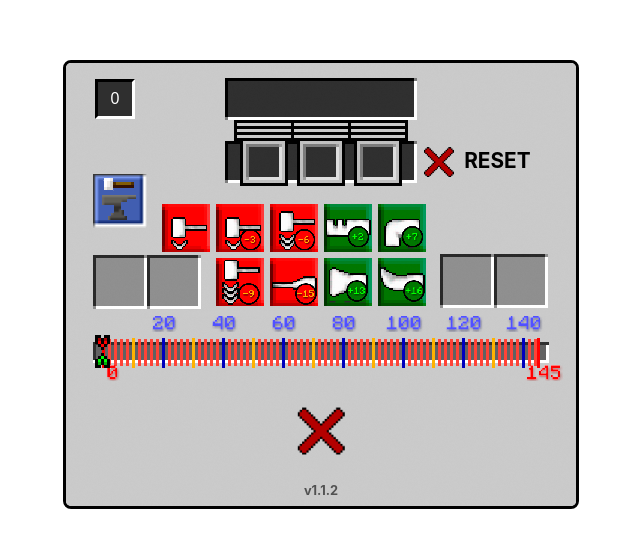
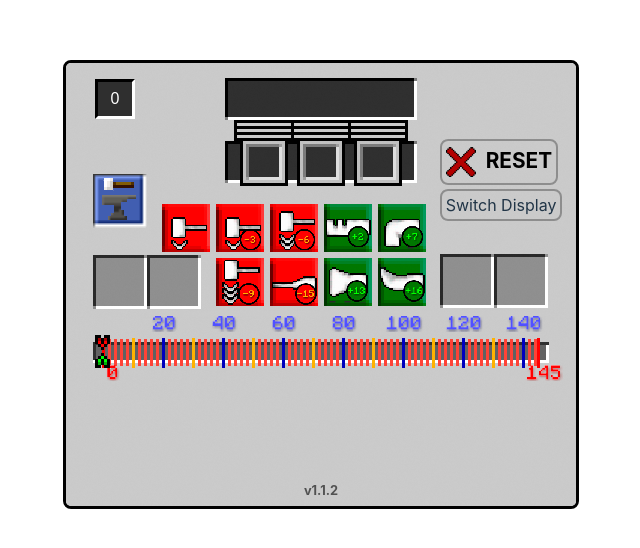
Before and after one commit to kaliptoDev/TFCAnvil, a React (Vite) app: page / in a window 1280 px wide. Shown: the part 116-664 px from the top of the page, without its empty margins (319-959 px from the left). Built offline with nearby package versions, Linux system fonts and the light colour scheme.

Commit message:
Added A switch for Number / Independent cases

```diff
--- a/src/components/Anvil/Anvil.css
+++ b/src/components/Anvil/Anvil.css
@@ -37,13 +37,18 @@
 
 .reset__container {
   position: absolute;
-  top: 87px;
-  left: 70%;
+  top: 79px;
+  left: 73%;
   z-index: 10;
   display: flex;
   flex-direction: row;
   justify-content: center;
   align-items: center;
+  padding: 6px 4px;
+  box-sizing: border-box;
+  border: rgba(0, 0, 0, 0.3) 2px solid;
+  border-radius: 8px;
+  transition: all 0.1s ease-in-out;
 }
 
 .reset__span {
@@ -54,14 +59,32 @@
   transition: all 0.15s ease-in-out;
 }
 
-.reset__container:hover > .reset__span {
+.reset__container:hover {
   cursor: pointer;
-  transform: scale(1.05);
+  transform: scale(1.025);
+  background-color: rgba(0, 0, 0, 0.1);
 }
 
-.reset__container:hover > .anvil__red-cross {
+.switch__container {
+  position: absolute;
+  top: 129px;
+  left: 73%;
+  z-index: 10;
+  display: flex;
+  flex-direction: row;
+  justify-content: center;
+  align-items: center;
+  padding: 6px 4px;
+  box-sizing: border-box;
+  border: rgba(0, 0, 0, 0.3) 2px solid;
+  border-radius: 8px;
+  transition: all 0.1s ease-in-out;
+}
+
+.switch__container:hover {
   cursor: pointer;
-  transform: scale(1.05);
+  transform: scale(1.025);
+  background-color: rgba(0, 0, 0, 0.1);
 }
 
 .anvil__container__cases {
--- a/src/components/Anvil/Anvil.jsx
+++ b/src/components/Anvil/Anvil.jsx
@@ -14,6 +14,8 @@ const Anvil = () => {
 
     const [maxValue, setMaxValue] = useState(0)
     const [result, setResult] = useState([])
+    const [resultNumbers, setResultNumbers] = useState([])
+    const [display, setDisplay] = useState(localStorage.getItem('resultDisplay'))
 
     const handleReset = () => {
         setUserRequierementsChoices([])
@@ -26,13 +28,26 @@ const Anvil = () => {
 
     useEffect(() => {
         setResult(getOptimizedPath(userRequierementsChoices, cursorPosition, maxValue, setMaxValue))
+        if (localStorage.getItem('resultDisplay') == 'numbers') {
+            setResultNumbers(getResultsInNumbers(getOptimizedPath(userRequierementsChoices, cursorPosition, maxValue, setMaxValue)))
+        }
     },
-        [userRequierementsChoices, cursorPosition]);
+        [userRequierementsChoices, cursorPosition, display]);
 
     useEffect(() => {
-        // console.log(maxValue)
+        if (!localStorage.getItem('resultDisplay')) {
+            localStorage.setItem('resultDisplay', 'cases')
+            setDisplay('cases')
+        }
     },
-        [maxValue]);
+        []);
+
+    // useEffect(() => {
+    //     setResult(getOptimizedPath(userRequierementsChoices, cursorPosition, maxValue, setMaxValue))
+    //     if (localStorage.getItem('resultDisplay') == 'numbers') {
+    //         setResultNumbers(getResultsInNumbers())
+    //     }
+    // }, [display])
 
     const handlePushNewChoice = (choice) => {
         if (userRequierementsChoices.length < 3) {
@@ -44,6 +59,48 @@ const Anvil = () => {
             setUserRequierementsChoices([...buffer, choice])
         }
     }
+
+    const handleSwitch = () => {
+        if (localStorage.getItem('resultDisplay') === 'cases') {
+            localStorage.setItem('resultDisplay', 'numbers')
+            setDisplay('numbers')
+            setResultNumbers(getResultsInNumbers())
+        }
+        else {
+            localStorage.setItem('resultDisplay', 'cases')
+            setDisplay('cases')
+        }
+    }
+
+    // console.log(result)
+
+    const getResultsInNumbers = (elements) => {
+        let results = [];
+        let currentElement = null;
+        let count = 0;
+
+        for (let i = 0; i < elements.length; i++) {
+            if (currentElement === null) {
+                currentElement = elements[i];
+                count++;
+            } else if (currentElement === elements[i]) {
+                count++;
+            } else {
+                results.push({ name: currentElement, count });
+                currentElement = elements[i];
+                count = 1;
+            }
+        }
+        results.push({ name: currentElement, count });
+        console.log(results)
+        return results
+    }
+
+
+
+
+
+
 
     return (
         <div className="anvil">
@@ -61,6 +118,10 @@ const Anvil = () => {
                 <div className='reset__container' onClick={() => handleReset()}>
                     <img src="/icons/red-cross.png" alt="red-cross" className="anvil__red-cross" />
                     <span className='reset__span'>RESET</span>
+                </div>
+
+                <div className='switch__container' onClick={() => handleSwitch()}>
+                    <span className='switch__span' >Switch Display</span>
                 </div>
 
                 <div className='anvil__container__inputs'>
@@ -110,11 +171,22 @@ const Anvil = () => {
                 <Cursor />
 
                 <div className='anvil__container__result'>
-                    {result.length > 0 ? result.map((item, index) => {
-                        return <ResultCase key={index} position={index + 1} content={item} />
-                    }
-                    )
-                        : <ResultCase position={1} content={null} />
+                    {
+                        display === 'cases' ?
+                            result.map((item, index) => {
+                                return (
+                                    <ResultCase key={index} position={index + 1} content={item} />
+                                )
+                            })
+                            :
+                            resultNumbers.map((item, index) => {
+                                return (
+                                    <div key={index} className='anvil__container__result__number'>
+                                        <ResultCase key={index} position={index + 1} content={item.name} />
+                                        <span className='anvil__container__result__number__span'>x{item.count}</span>
+                                    </div>
+                                )
+                            })
                     }
                 </div>
 
```
